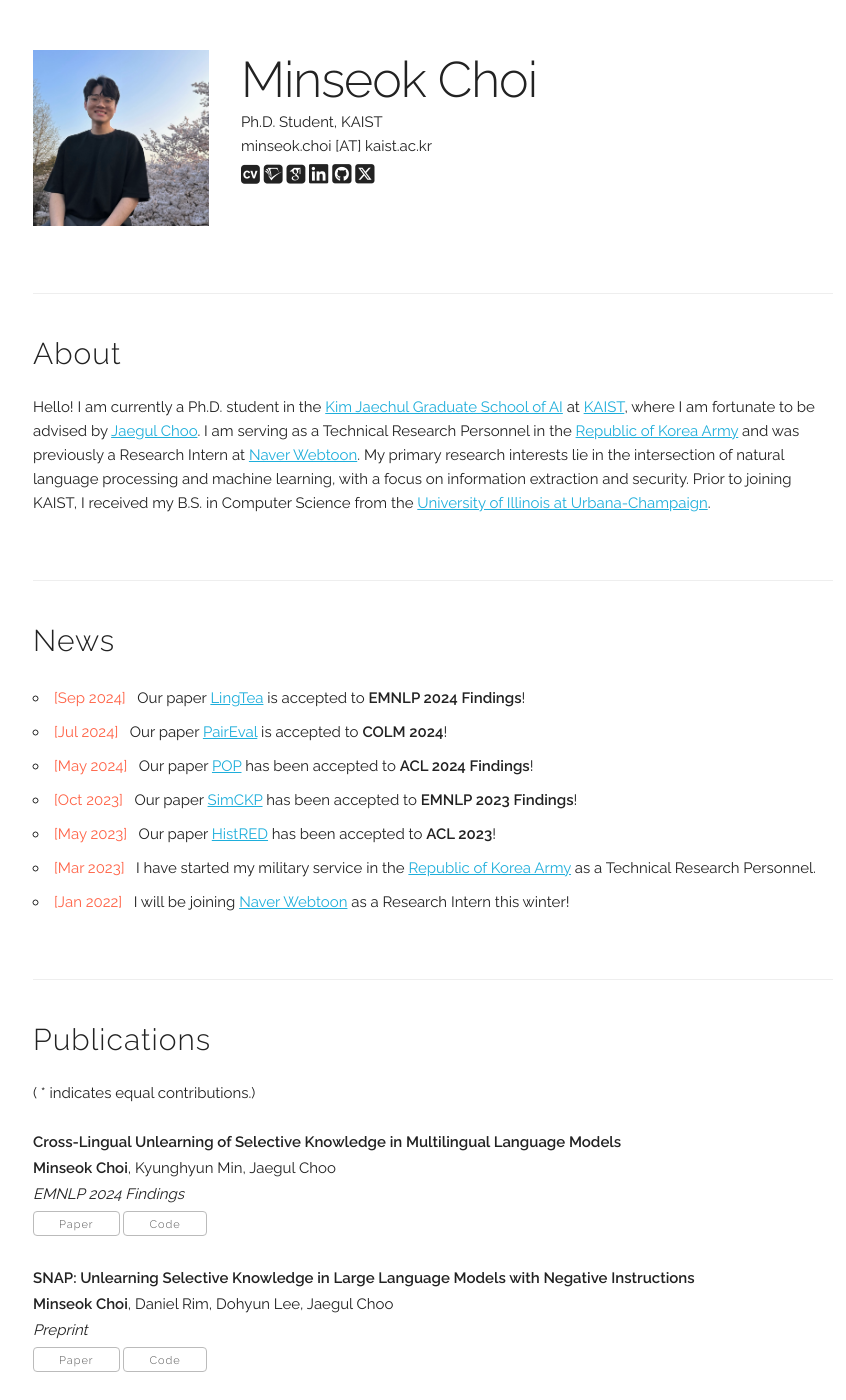
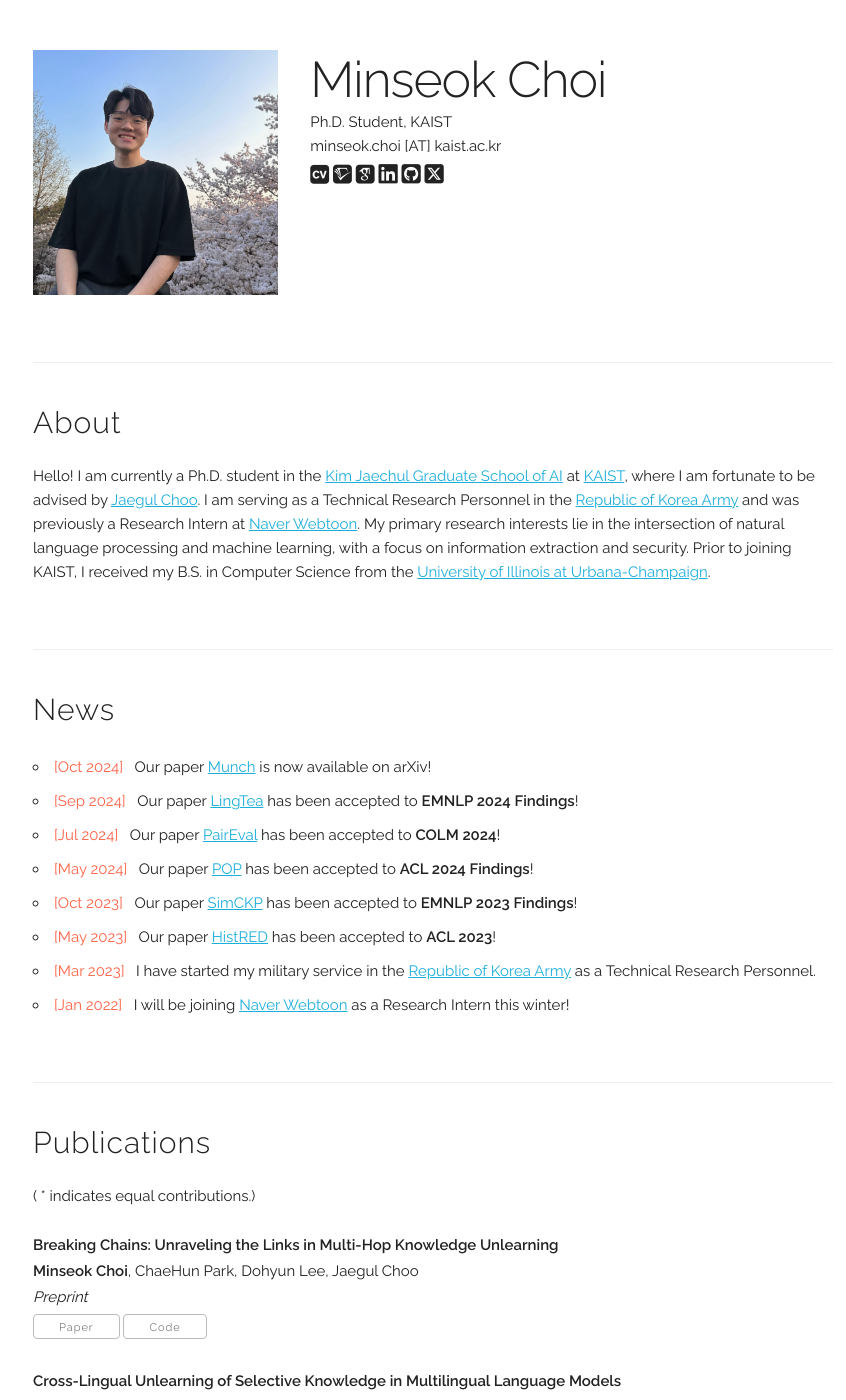
Before and after one commit to brightjade/brightjade.github.io, a Jekyll site: the page built from index.html, in a window 1280 px wide and 1400 px high. Shown: the whole window, without its empty margins (207-1053 px from the left). Built offline with Jekyll 4.4.1, drawn with Linux system fonts in a browser that asks for light colours; nearby versions of some CDN libraries; some web fonts are replaced.

Commit message:
add ARR-Oct 2024, modify CV

```diff
--- a/_data/publications.yaml
+++ b/_data/publications.yaml
@@ -1,4 +1,11 @@
 papers:
+
+  - title: "Breaking Chains: Unraveling the Links in Multi-Hop Knowledge Unlearning"
+    authors: "<b>Minseok Choi</b>, ChaeHun Park, Dohyun Lee, Jaegul Choo"
+    venue: "Preprint"
+    paper_pdf: "https://arxiv.org/abs/2410.13274"
+    code: "https://github.com/brightjade/Munch"
+    selected: y
 
   - title: "Cross-Lingual Unlearning of Selective Knowledge in Multilingual Language Models"
     authors: "<b>Minseok Choi</b>, Kyunghyun Min, Jaegul Choo"
@@ -24,7 +31,7 @@ papers:
   - title: "Protecting Privacy Through Approximating Optimal Parameters for Sequence Unlearning in Language Models"
     authors: "Dohyun Lee*, Daniel Rim*, <b>Minseok Choi</b>, Jaegul Choo"
     venue: "ACL 2024 Findings"
-    paper_pdf: "https://arxiv.org/abs/2406.14091"
+    paper_pdf: "https://aclanthology.org/2024.findings-acl.936/"
     selected: y
 
   - title: "SimCKP: Simple Contrastive Learning of Keyphrase Representations"
--- a/_layouts/default.html
+++ b/_layouts/default.html
@@ -69,10 +69,10 @@
 
     <section class="header">
       <div class="row">
-        <div class="three columns">
+        <div class="four columns">
           <a href="{{ site.baseurl }}/"><img class="u-max-full-width" src='{{ site.baseurl }}{{ site.data.main_info.profile_pic }}'></a>
         </div>
-        <div class="nine columns main-description">
+        <div class="eight columns main-description">
             <h1>{{ site.data.main_info.name }}</h1>
             <p>{{ site.data.main_info.title }}</p>
             <p>{{ site.data.main_info.email }}</p>
--- a/index.html
+++ b/index.html
@@ -20,16 +20,20 @@ title: Home
   <p>
     <ul>
       <li>
+        <b style="color: #FF6347; font-weight: normal;">[Oct 2024]</b>&nbsp&nbsp
+        Our paper <a href="https://arxiv.org/abs/2410.13274" target="_blank">Munch</a> is now available on arXiv!
+      </li>
+      <li>
         <b style="color: #FF6347; font-weight: normal;">[Sep 2024]</b>&nbsp&nbsp
-        Our paper <a href="https://arxiv.org/abs/2404.01015" target="_blank">LingTea</a> is accepted to <b>EMNLP 2024 Findings</b>!
+        Our paper <a href="https://arxiv.org/abs/2404.01015" target="_blank">LingTea</a> has been accepted to <b>EMNLP 2024 Findings</b>!
       </li>
       <li>
         <b style="color: #FF6347; font-weight: normal;">[Jul 2024]</b>&nbsp&nbsp
-        Our paper <a href="https://arxiv.org/abs/2404.01015" target="_blank">PairEval</a> is accepted to <b>COLM 2024</b>!
+        Our paper <a href="https://arxiv.org/abs/2404.01015" target="_blank">PairEval</a> has been accepted to <b>COLM 2024</b>!
       </li>
       <li>
         <b style="color: #FF6347; font-weight: normal;">[May 2024]</b>&nbsp&nbsp
-        Our paper <a href="https://arxiv.org/abs/2406.14091" target="_blank">POP</a> has been accepted to <b>ACL 2024 Findings</b>!
+        Our paper <a href="https://aclanthology.org/2024.findings-acl.936/" target="_blank">POP</a> has been accepted to <b>ACL 2024 Findings</b>!
       </li>
       <li>
         <b style="color: #FF6347; font-weight: normal;">[Oct 2023]</b>&nbsp&nbsp
```
Also changed, not shown: 1 other file.
